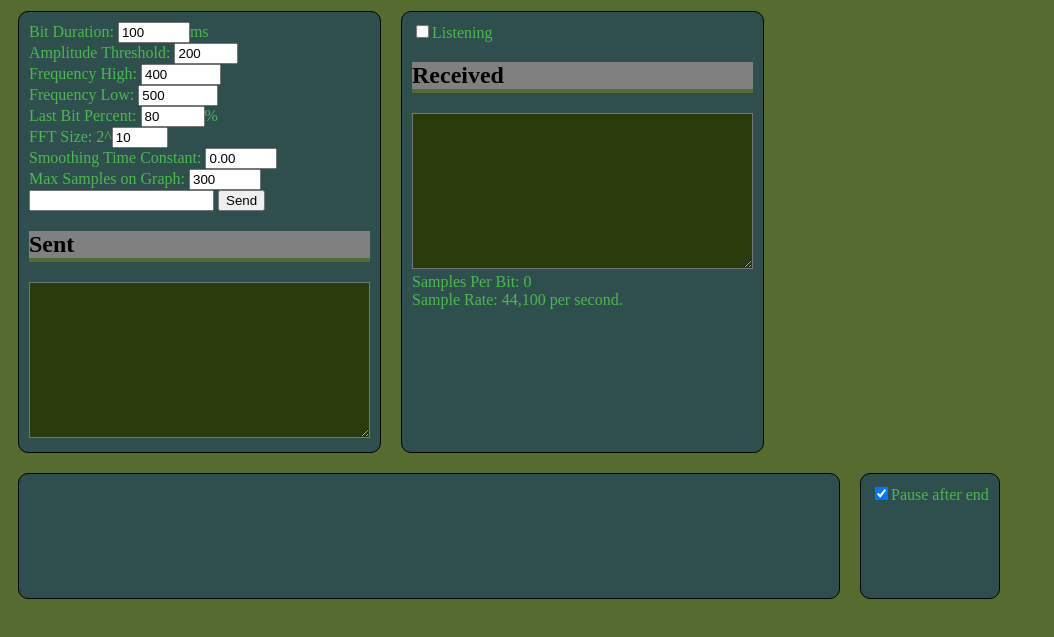
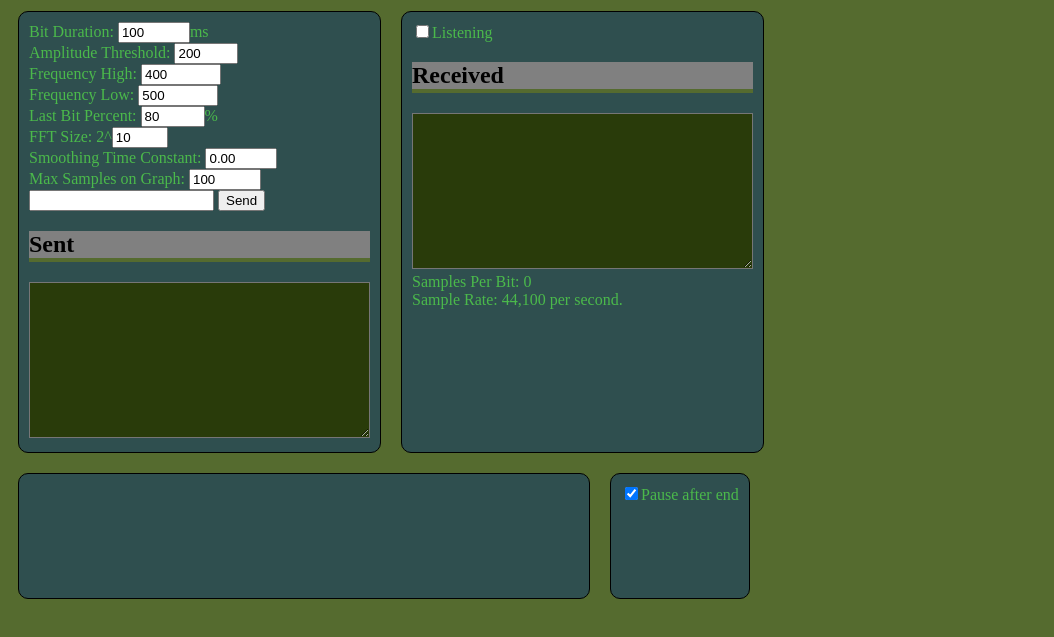
Before and after one commit to lewismoten/data-over-audio, a website built with Vite: page index.html in a window 1280 px wide. Shown: the part 79-716 px from the top of the page, without its empty margins (0-1054 px from the left). Built offline with nearby package versions, Linux system fonts and the light colour scheme.

Commit message:
reduce data points and canvas size

```diff
--- a/index.html
+++ b/index.html
@@ -32,7 +32,7 @@
         Sample Rate: <span id="audio-context-sample-rate">N/A</span> per second.
       </div>
       <div>
-    <canvas id="received-graph" width="800" height="100"></canvas>
+    <canvas id="received-graph" width="550" height="100"></canvas>
   </div>
     <div>
       <label>
--- a/index.js
+++ b/index.js
@@ -10,7 +10,7 @@ var receivedDataTextarea;
 var sentDataTextArea;
 var receivedGraph;
 var receivedData = [];
-var MAX_DATA_POINTS = 300;
+var MAX_DATA_POINTS = 100;
 var MAX_DATA = 0;
 var pauseTimeoutId;
 
```
